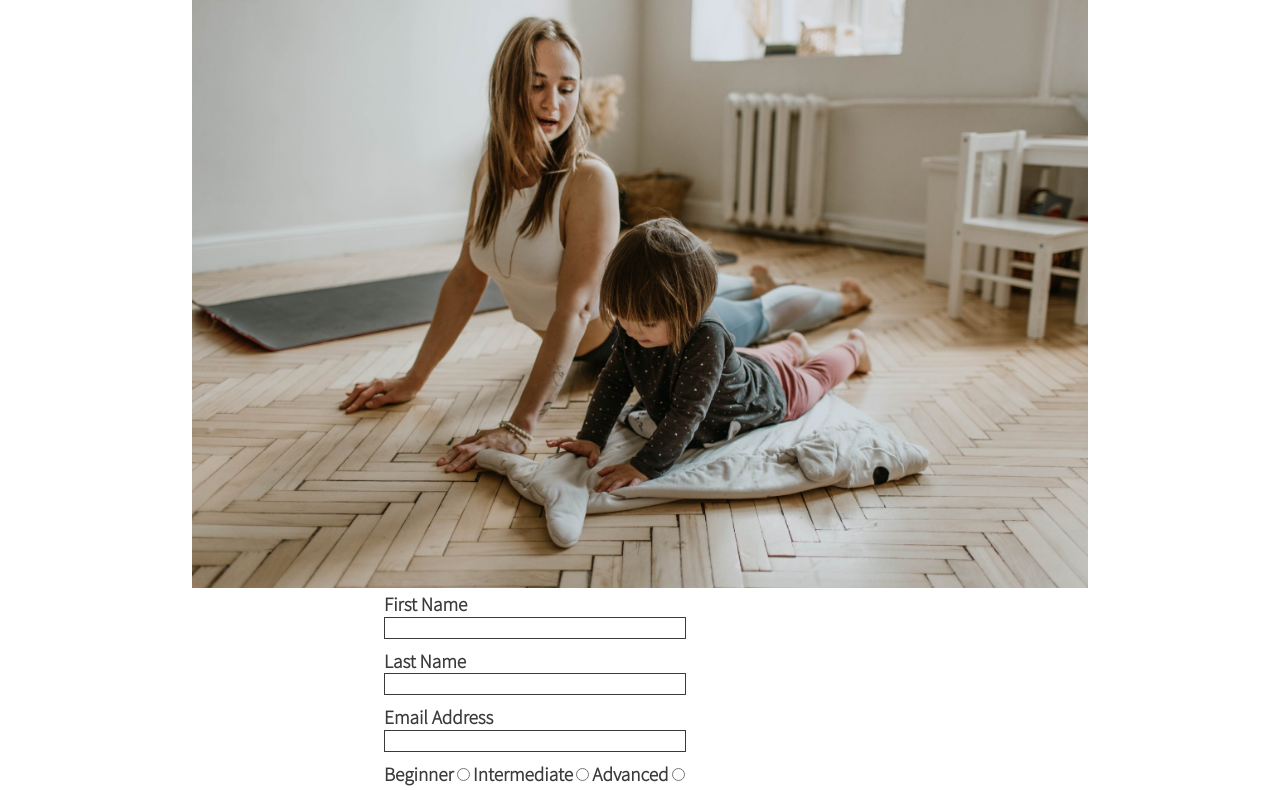
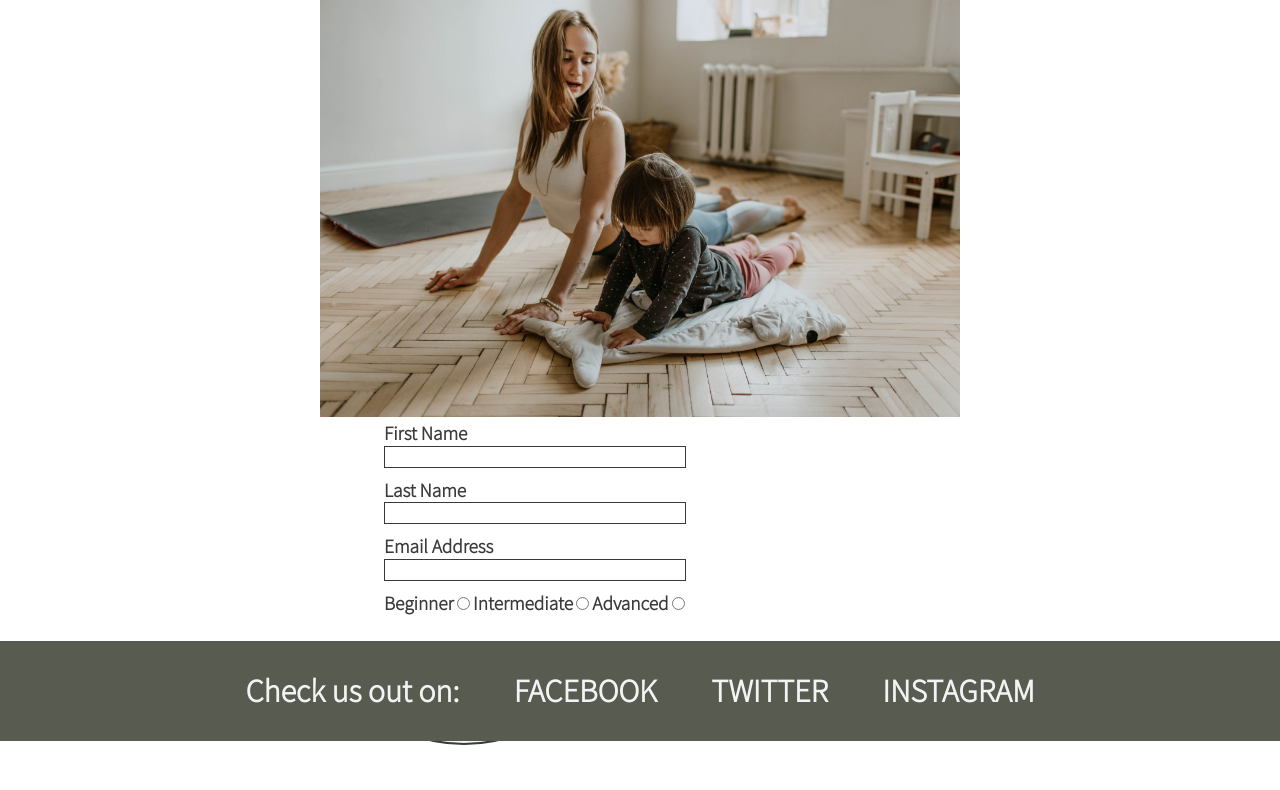
Before and after one commit to Code-Institute-Submissions/Martin-kod-Home-Yoga, a plain HTML site: page sign-up-form.html in a window 1280 px wide. Shown: the part 59-849 px from the top of the page. After the commit the page ends 804 px from the top, so only its background shows below. Drawn offline with Linux system fonts and the light colour scheme.

Commit message:
Update CSS now with saved progress

```diff
--- a/assets/css/style.css
+++ b/assets/css/style.css
@@ -117,7 +117,6 @@ nav {
     padding: 40px;
     text-transform: uppercase;
     font-weight: 800;
-
 }
 
 #information-sign-up a:hover {
@@ -244,12 +243,12 @@ footer a:hover {
 /* Sign up form */
 
 #sign-up-form {
-    height: 1600px;
+    height: auto;
 }
 
 #sign-up-form img {
-    width: 70%;
-    margin: 0 15%;
+    width: 50%;
+    margin: 0 25%;
 }
 
 form {
@@ -285,6 +284,13 @@ button:hover {
     color: #f3f3f3;
 }
 
+#form-footer {
+    position: fixed;
+    left: 0;
+    bottom: 0;
+    width: 100%;
+}
+
 /* responsive design */
 
 @media screen and (max-width: 1200px) {
@@ -297,9 +303,6 @@ button:hover {
 }
 
 @media screen and (max-width: 950px) {
-
-
-
 
     footer li {
         font-size: 100%;
@@ -319,6 +322,7 @@ button:hover {
 }
 
 @media screen and (max-width: 540px) {
+
     #home-yoga h1 {
         font-size: 30px;
     }
@@ -346,4 +350,8 @@ button:hover {
         font-size: 70%;
         margin: 0 5px;
     }
+    .form-text {
+        width: 200px;
+    }
+
 }
--- a/sign-up-form.html
+++ b/sign-up-form.html
@@ -48,7 +48,7 @@
         </form>
     </div>
 
-    <footer>
+    <footer id="form-footer">
         <ul>
             <li>
                 Check us out on:
```
